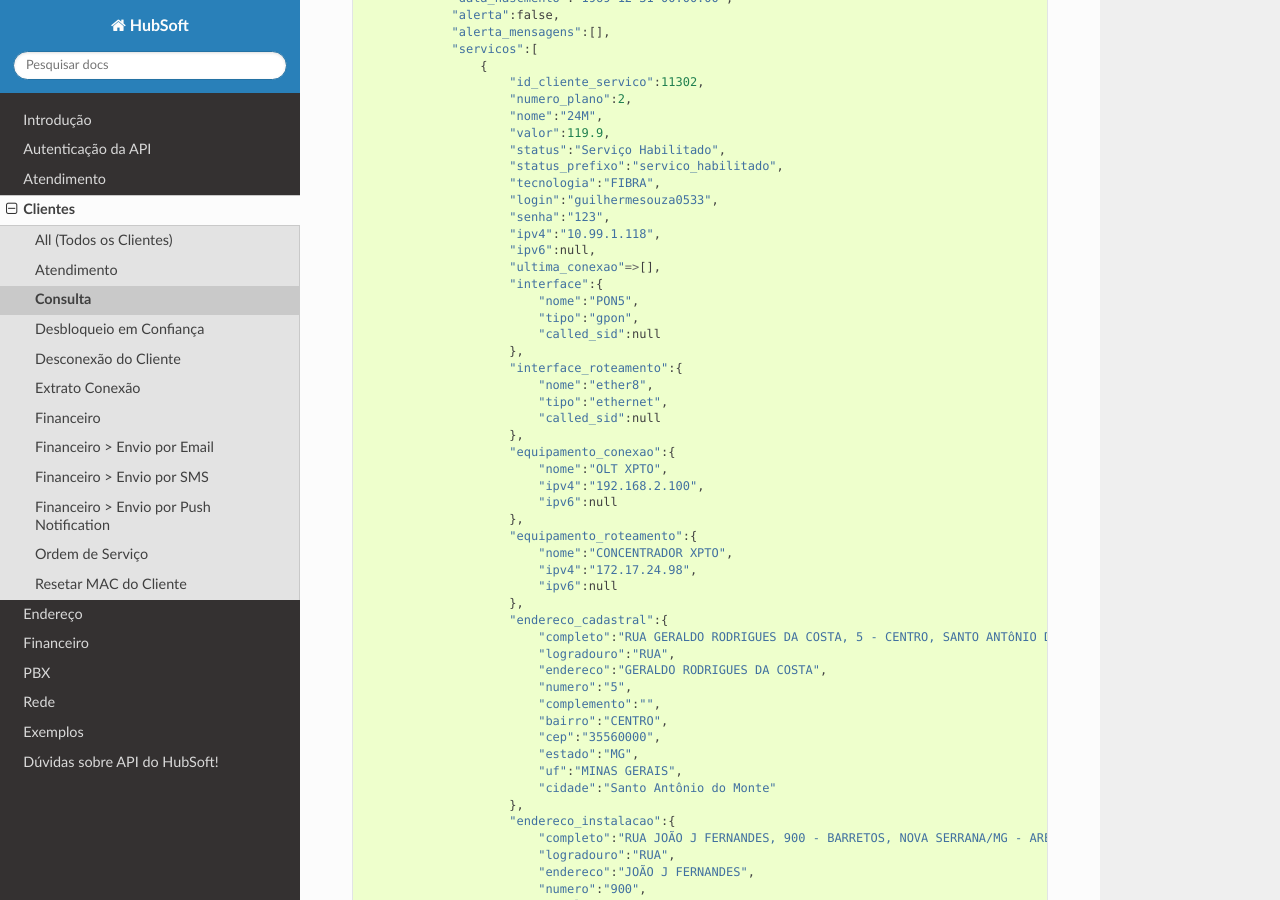
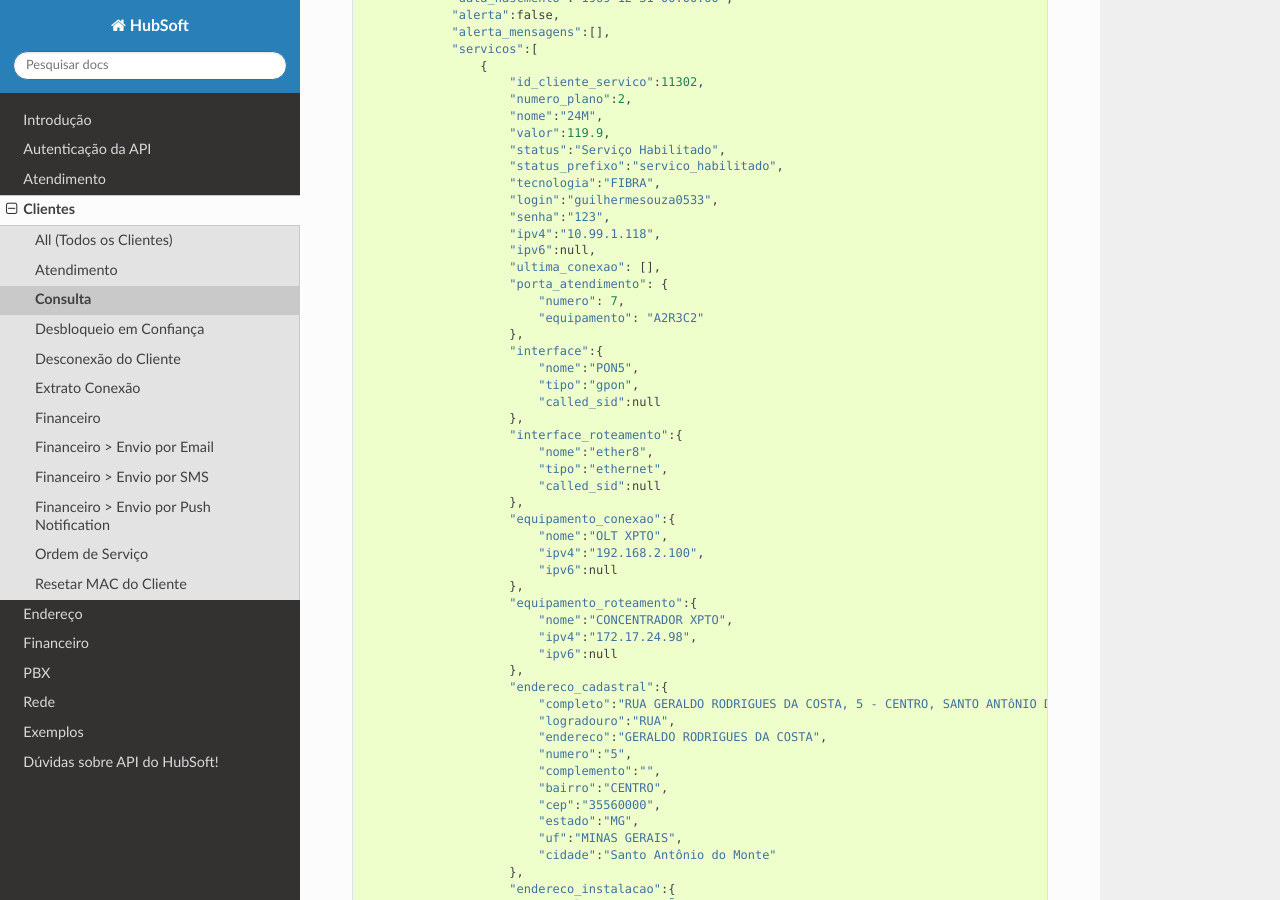
Before and after one commit to hubsoftbrasil/api, a Sphinx documentation site: the page built from docs/source/clientes/consulta.rst, in a window 1280 px wide and 900 px high, scrolled down 3826 px. Built offline with Sphinx 7.4.7 and the Read the Docs theme 2.0.0, drawn with Linux system fonts in a browser that asks for light colours.

Commit message:
ajustes autenticação e consulta de cliente

```diff
--- a/docs/source/autenticacao.rst
+++ b/docs/source/autenticacao.rst
@@ -57,4 +57,8 @@ Exemplo de chamada em uma rota, enviando os dados do Token::
 
 .. warning::
 
+        IMPORTANTE: O token irá expirar conforme o tempo retornado no parametro ``expires_in``. Observação: O valor 2592000 é equivalente a 30 dias. Então será necessário renovar o token requisitado sempre que expirar.
+
+.. warning::
+
 	IMPORTANTE: Veja que o token foi enviado no HEADER da requisição HTTP. Conforme o exemplo acima, podemos observar que o token é enviado sempre no header ``Authorization``. Caso o Token não esteja presente no header ``Authorization`` a API irá responder com o código ``HTTP 401 (Unauthorized)``, não permitindo a utilização da API.
--- a/docs/source/clientes/consulta.rst
+++ b/docs/source/clientes/consulta.rst
@@ -254,7 +254,11 @@ Retorno da requisição GET::
 	                    "senha":"123",
 	                    "ipv4":"10.99.1.118",
 	                    "ipv6":null,
-	                    "ultima_conexao"=>[],
+	                    "ultima_conexao": [],
+                            "porta_atendimento": {
+                                "numero": 7,
+                                "equipamento": "A2R3C2"
+                            },
 	                    "interface":{
 	                        "nome":"PON5",
 	                        "tipo":"gpon",
```
